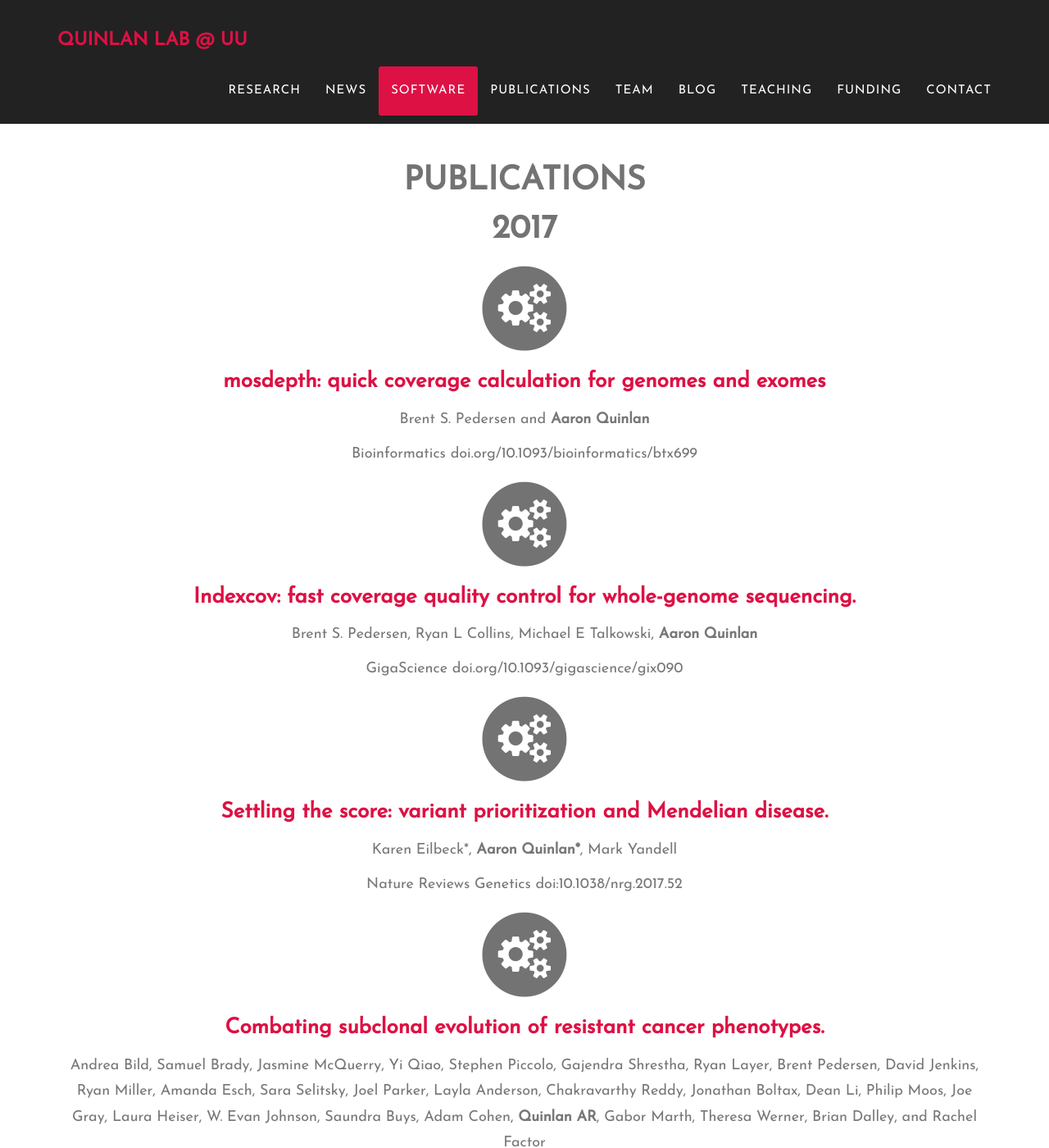
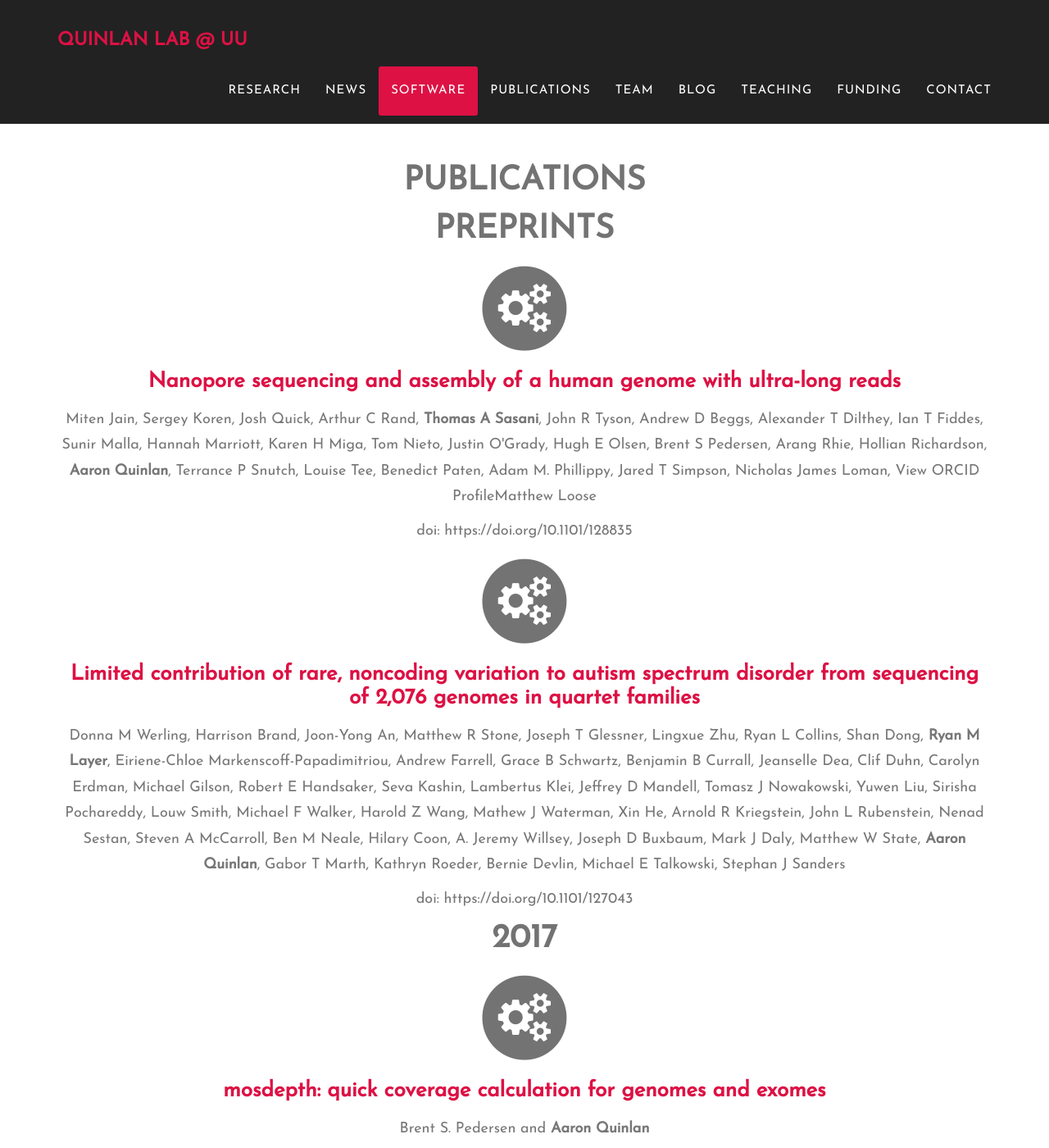
Before and after one commit to arq5x/arq5x.github.io, a Jekyll site: the page built from index.html, in a window 1280 px wide and 1400 px high, scrolled down 8312 px. Shown: the whole window at 82% size. Built offline with Jekyll 4.4.1, drawn with Linux system fonts in a browser that asks for light colours; some web fonts are replaced.

Commit message:
add preprints

```diff
--- a/_includes/publications.html
+++ b/_includes/publications.html
@@ -6,7 +6,31 @@
                     <h2 class="section-heading">Publications</h2>
                 </div>
             </div>
-
+<!-- Preprints -->
+            <div class="row text-center">
+            <h2 class="section-heading">Preprints</h2>
+            </div>
+            <div class="row text-center">
+                <div class="col-md-12">
+                    <span class="fa-stack fa-4x">
+                        <i class="fa fa-circle fa-stack-2x text-secondary"></i>
+                        <i class="fa fa-gears fa-stack-1x fa-inverse"></i>
+                    </span>
+                    <h3 class="service-heading"><a href="https://www.biorxiv.org/content/early/2017/04/20/128835">Nanopore sequencing and assembly of a human genome with ultra-long reads</a></h3>
+                    <p class="text-muted"> Miten Jain, Sergey Koren, Josh Quick, Arthur C Rand, <strong>Thomas A Sasani</strong>, John R Tyson, Andrew D Beggs, Alexander T Dilthey, Ian T Fiddes, Sunir Malla, Hannah Marriott, Karen H Miga, Tom Nieto, Justin O'Grady, Hugh E Olsen, Brent S Pedersen, Arang Rhie, Hollian Richardson, <strong>Aaron Quinlan</strong>, Terrance P Snutch, Louise Tee, Benedict Paten, Adam M. Phillippy, Jared T Simpson, Nicholas James Loman,  View ORCID ProfileMatthew Loose</p>
+                    <p class="text-muted">doi: https://doi.org/10.1101/128835</p>
+                </div>
+                <div class="col-md-12">
+                    <span class="fa-stack fa-4x">
+                        <i class="fa fa-circle fa-stack-2x text-secondary"></i>
+                        <i class="fa fa-gears fa-stack-1x fa-inverse"></i>
+                    </span>
+                    <h3 class="service-heading"><a href="https://www.biorxiv.org/content/early/2017/04/13/127043">Limited contribution of rare, noncoding variation to autism spectrum disorder from sequencing of 2,076 genomes in quartet families</a></h3>
+                    <p class="text-muted">Donna M Werling, Harrison Brand, Joon-Yong An, Matthew R Stone, Joseph T Glessner, Lingxue Zhu, Ryan L Collins, Shan Dong, <strong>Ryan M Layer</strong>, Eiriene-Chloe Markenscoff-Papadimitriou, Andrew Farrell, Grace B Schwartz, Benjamin B Currall, Jeanselle Dea, Clif Duhn, Carolyn Erdman, Michael Gilson, Robert E Handsaker, Seva Kashin, Lambertus Klei, Jeffrey D Mandell, Tomasz J Nowakowski, Yuwen Liu, Sirisha Pochareddy, Louw Smith, Michael F Walker, Harold Z Wang, Mathew J Waterman, Xin He, Arnold R Kriegstein, John L Rubenstein, Nenad Sestan, Steven A McCarroll, Ben M Neale, Hilary Coon, A. Jeremy Willsey, Joseph D Buxbaum, Mark J Daly, Matthew W State, <strong>Aaron Quinlan</strong>, Gabor T Marth, Kathryn Roeder, Bernie Devlin, Michael E Talkowski, Stephan J Sanders</p>
+                    <p class="text-muted">doi: https://doi.org/10.1101/127043</p>
+                </div>
+            </div>
+<!-- 2017 -->
             <div class="row text-center">
             <h2 class="section-heading">2017</h2>
             </div>
```
